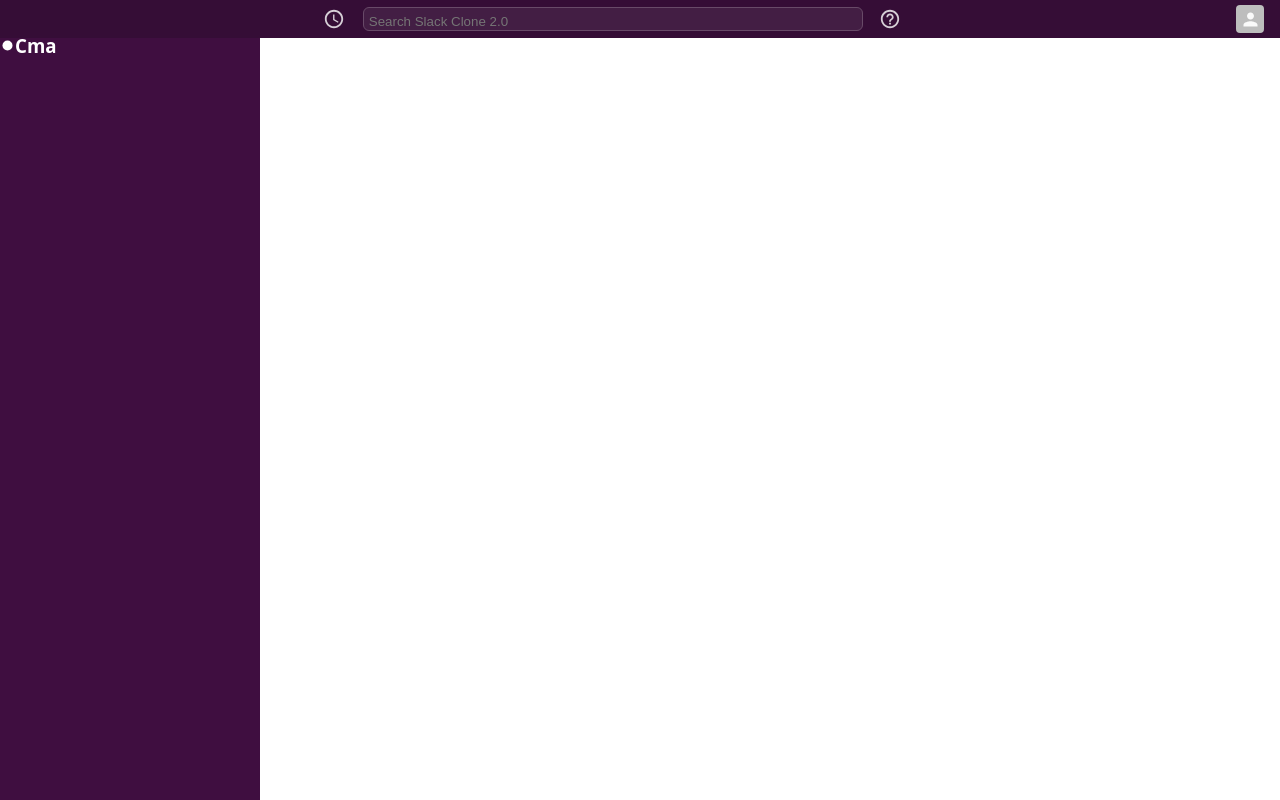
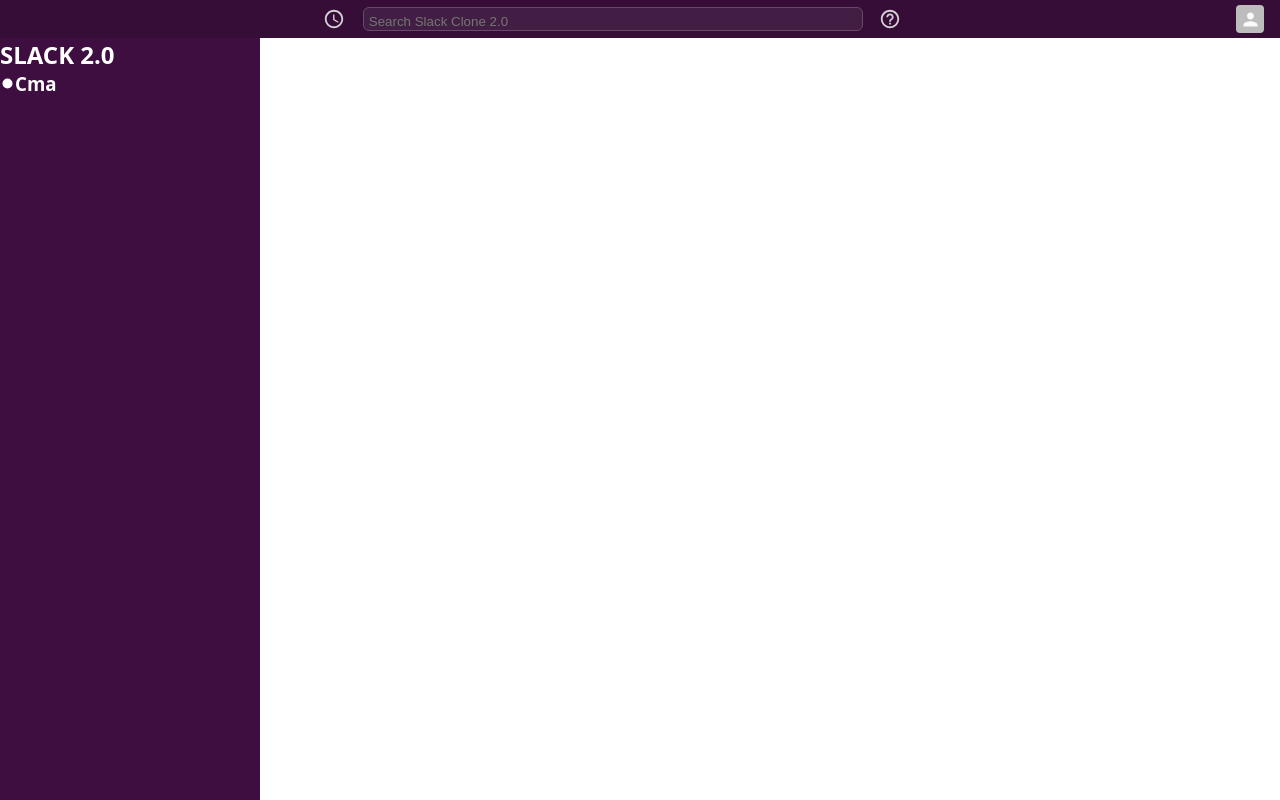
Before and after one commit to c-m-a/slack-clone-2.0, a React (Create React App) app: page / in a window 1280 px wide. Built offline with nearby package versions, Linux system fonts and the light colour scheme.

Commit message:
Change CSS to use flex for the Header and AppBody components

```diff
--- a/src/components/App.js
+++ b/src/components/App.js
@@ -14,4 +14,8 @@
   );
 }
 
-const AppContainer = styled.div``;
+const AppContainer = styled.div`
+  display: flex;
+  flex-direction: column;
+  height: 100vh;
+`;
--- a/src/components/AppBody.js
+++ b/src/components/AppBody.js
@@ -11,6 +11,6 @@
 }
 
 const AppBodyContainer = styled.div`
+  flex: 1;
   display: flex;
-  height: 100vh;
 `;
--- a/src/components/Header.js
+++ b/src/components/Header.js
@@ -33,7 +33,6 @@
 
 const HeaderContainer = styled.div`
   display: flex;
-  position: fixed;
   width: 100%;
   align-items: center;
   background-color: var(--header-bg-color);
--- a/src/components/Sidebar.js
+++ b/src/components/Sidebar.js
@@ -19,6 +19,7 @@
 
 const SidebarContainer = styled.div`
   width: 26rem;
+  height: 100%;
   color: var(--sidebar-color);
   background-color: var(--sidebar-bg);
 `;
```
